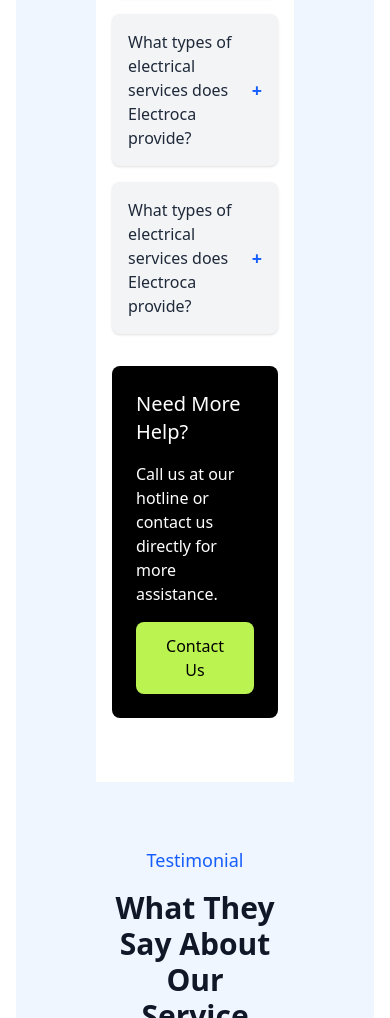
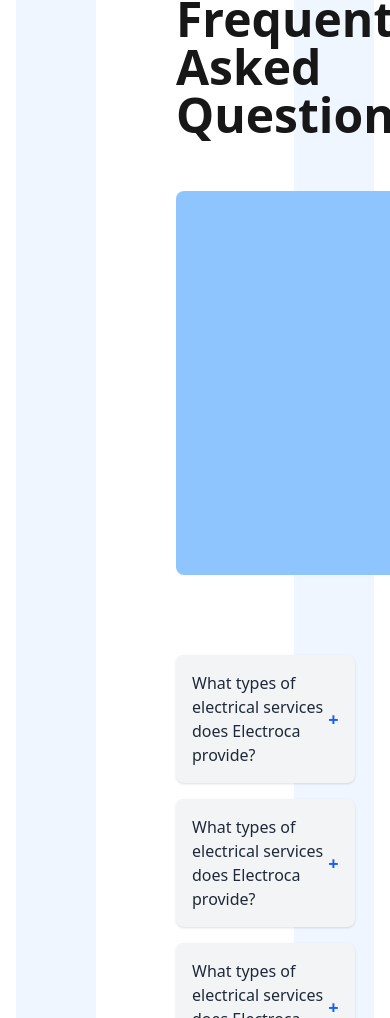
Before and after one commit to Rubina2563/templates, a React (Vite) app: page / in a window 390 px wide. Shown: the part 9038-10056 px from the top of the page. Built offline with nearby package versions, Linux system fonts and the light colour scheme.

Commit message:
added QuesAns component

```diff
--- a/src/components/home/Hero.tsx
+++ b/src/components/home/Hero.tsx
@@ -9,7 +9,7 @@ const HeroSection: React.FC = () => {
   return (
     <div className='bg-blue-50 px-20 '>
       {/* First Section */}
-      <div className='max-w-screen-xl mx-auto px-4 py-20 flex flex-col lg:flex-row space-y-10 lg:space-y-0 lg:space-x-10 gap-16'>
+      <div className='max-w-screen-xl mx-auto px-16 py-20 flex flex-col lg:flex-row space-y-10 lg:space-y-0 lg:space-x-10 gap-16'>
         {/* Text Content */}
         <div className='flex-1 '>
           <p className="text-blue-600
--- a/src/components/home/OurServices.tsx
+++ b/src/components/home/OurServices.tsx
@@ -4,7 +4,7 @@ const OurService: React.FC = () => {
   return (
     <div className='bg-blue-50'>
       {/* Our Services Section */}
-      <div className='max-w-screen-xl mx-auto px-4 py-16 space-y-12'>
+      <div className='max-w-screen-xl mx-auto px-16 py-16 space-y-12'>
         {/* Header */}
         <div className='flex '>
           <div className='flex-1'>
--- a/src/components/home/QuesAns.tsx
+++ b/src/components/home/QuesAns.tsx
@@ -1,8 +1,8 @@
 const QuesAns = () => {
   return (
     <>     {/* FAQ Section */}
-      <div className="bg-white py-16">
-        <div className="max-w-screen-xl mx-auto px-4 flex flex-col lg:flex-row items-start gap-10">
+      <div className="bg-white p-16">
+        <div className="max-w-screen-xl mx-auto px-4 flex flex-col lg:flex-row items-start gap-20">
           {/* FAQ Image */}
           <div className="flex-1"> <div className="flex flex-col gap-3 justify-center ">
             <p className="text-blue-600
@@ -13,7 +13,7 @@ font-semibold">
               Frequently Asked Questions
             </h2>
 
-            <div className="w-80 h-80 bg-blue-300 rounded-lg"></div>
+            <div className="w-full h-96 mt-10 bg-blue-300 rounded-lg"></div>
           </div></div>
 
 
@@ -36,13 +36,16 @@ font-semibold">
             </div>
 
             {/* Help Section */}
-            <div className="bg-black text-white p-6 rounded-lg space-y-4">
+            <div className="bg-black text-white p-10 gap-3 rounded-xl  flex flex-col items-center">
               <h3 className="text-xl font-medium">Need More Help?</h3>
-              <p>
-                Call us at our hotline or contact us directly for more
-                assistance.
+              <p className="text-neutral-600
+text-lg
+font-semibold text-center">
+                Sem morbi netus mauris purus eros blandit tristique at maecenas. Eu tellus enim.
               </p>
-              <button className="px-6 py-3 bg-lime-300 text-black font-medium rounded-lg hover:bg-lime-400">
+              <button className="px-6 py-3 bg-lime-300 text-neutral-900
+text-sm
+font-medium rounded-3xl hover:bg-lime-400">
                 Contact Us
               </button>
             </div>
--- a/src/components/home/Testimonial.tsx
+++ b/src/components/home/Testimonial.tsx
@@ -53,25 +53,29 @@ const Testimonial: React.FC = () => {
   ];
 
   return (
-    <div className="bg-blue-50 py-16 px-4">
+    <div className="bg-blue-50 p-16 ">
       {/* Section Header */}
-      <div className="max-w-screen-xl mx-auto space-y-4 text-center">
+      <div className="text-blue-600
+text-lg
+font-medium ">
         <p className="text-blue-600 font-medium text-lg">Testimonial</p>
-        <h2 className="text-3xl font-bold text-gray-900">
+        <h2 className="text-neutral-900 w-md
+text-5xl
+font-semibold">
           What They Say About Our Service
         </h2>
       </div>
 
       {/* Testimonials */}
-      <div className="max-w-screen-xl mx-auto mt-12 flex flex-col lg:flex-row lg:flex-wrap justify-between gap-8">
+      <div className="  mt-12 flex  flex-wrap justify-between gap-2">
         {testimonials.map((testimonial, index) => (
           <div
             key={index}
-            className="flex flex-col bg-white shadow-lg rounded-xl p-6 w-full max-w-sm space-y-4"
+            className="flex flex-col bg-white shadow-lg rounded-xl p-6 gap-3 w-76 max-w-sm "
           >
             {/* Avatar */}
             <div className="flex items-center space-x-4">
-              <div className="w-12 h-12 bg-blue-300 rounded-full"></div>
+              <div className="w-12 h-12 bg-blue-500 rounded-md"></div>
               <div>
                 <h4 className="text-lg font-medium text-gray-900">
                   {testimonial.name}
@@ -83,13 +87,19 @@ const Testimonial: React.FC = () => {
             </div>
 
             {/* Issue */}
-            <p className="text-red-500 font-medium">{testimonial.issue}</p>
+            <p className="text-blue-600
+text-base
+font-medium">{testimonial.issue}</p>
 
             {/* Description */}
-            <p className="text-gray-700">{testimonial.description}</p>
+            <p className="text-neutral-600
+text-lg
+font-medium">{testimonial.description}</p>
 
             {/* Date */}
-            <p className="text-gray-500 text-sm">{testimonial.date}</p>
+            <p className="text-neutral-600
+text-lg
+font-medium">{testimonial.date}</p>
           </div>
         ))}
       </div>
--- a/src/components/home/WhyChooseUs.tsx
+++ b/src/components/home/WhyChooseUs.tsx
@@ -4,7 +4,7 @@ import { FiUsers } from "react-icons/fi";
 const WhyChooseUs = () => {
   return (
     <>   {/* Third Section */}
-      <div className="bg-blue-600 p-24 text-white">
+      <div className="bg-blue-600 p-16 text-white">
 
         <div className="max-w-screen-xl mx-auto px-4 flex flex-col gap-10 ">
           {/* Image Content */}
```
